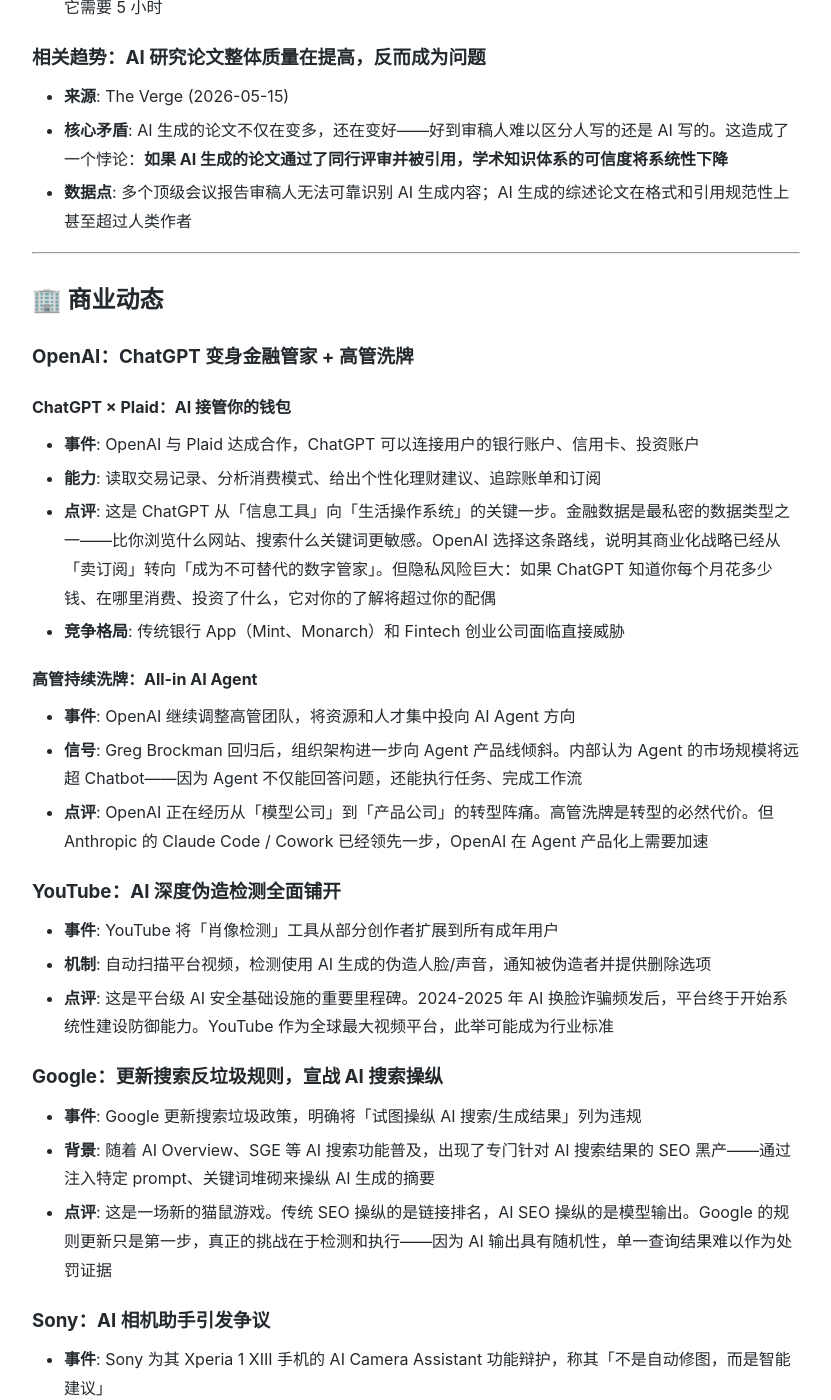
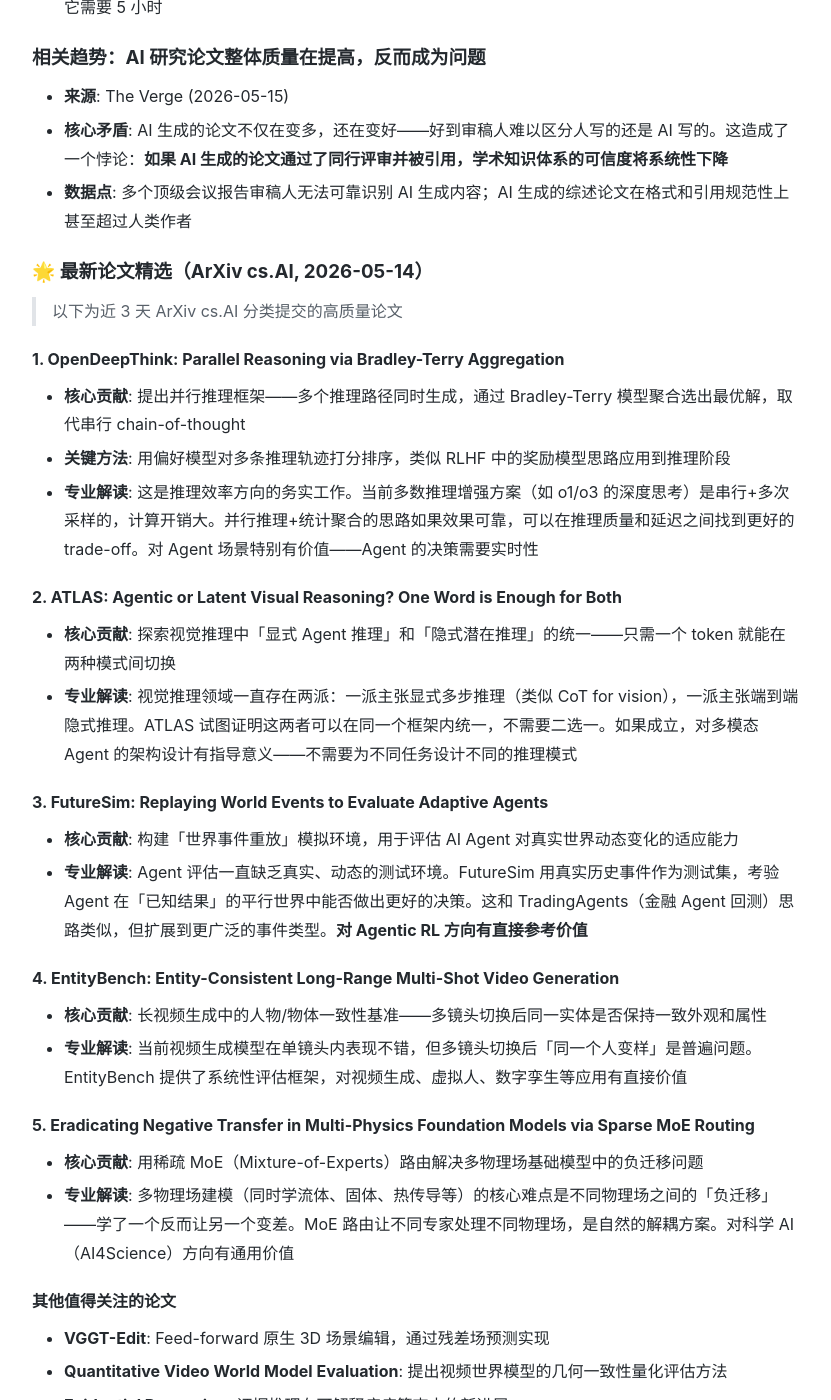
Before and after one commit to lgrcyanny/ai-news-blog, a Jekyll site: the page built from _posts/2026-05-16-news-report-2026-05-16.md, in a window 1280 px wide and 1400 px high, scrolled down 1269 px. Shown: the whole window, without its empty margins (224-1055 px from the left). Built offline with Jekyll 4.4.1, drawn with Linux system fonts in a browser that asks for light colours; some of the changed text lies outside the part shown.

Commit message:
Sync AI news 2026-05-16 (full: research + github + industry)

```diff
--- a/_posts/2026-05-16-news-report-2026-05-16.md
+++ b/_posts/2026-05-16-news-report-2026-05-16.md
@@ -33,6 +33,59 @@
 - **来源**: The Verge (2026-05-15)
 - **核心矛盾**: AI 生成的论文不仅在变多，还在变好——好到审稿人难以区分人写的还是 AI 写的。这造成了一个悖论：**如果 AI 生成的论文通过了同行评审并被引用，学术知识体系的可信度将系统性下降**
 - **数据点**: 多个顶级会议报告审稿人无法可靠识别 AI 生成内容；AI 生成的综述论文在格式和引用规范性上甚至超过人类作者
+
+### 🌟 最新论文精选（ArXiv cs.AI, 2026-05-14）
+
+> 以下为近 3 天 ArXiv cs.AI 分类提交的高质量论文
+
+#### 1. OpenDeepThink: Parallel Reasoning via Bradley-Terry Aggregation
+- **核心贡献**: 提出并行推理框架——多个推理路径同时生成，通过 Bradley-Terry 模型聚合选出最优解，取代串行 chain-of-thought
+- **关键方法**: 用偏好模型对多条推理轨迹打分排序，类似 RLHF 中的奖励模型思路应用到推理阶段
+- **专业解读**: 这是推理效率方向的务实工作。当前多数推理增强方案（如 o1/o3 的深度思考）是串行+多次采样的，计算开销大。并行推理+统计聚合的思路如果效果可靠，可以在推理质量和延迟之间找到更好的 trade-off。对 Agent 场景特别有价值——Agent 的决策需要实时性
+
+#### 2. ATLAS: Agentic or Latent Visual Reasoning? One Word is Enough for Both
+- **核心贡献**: 探索视觉推理中「显式 Agent 推理」和「隐式潜在推理」的统一——只需一个 token 就能在两种模式间切换
+- **专业解读**: 视觉推理领域一直存在两派：一派主张显式多步推理（类似 CoT for vision），一派主张端到端隐式推理。ATLAS 试图证明这两者可以在同一个框架内统一，不需要二选一。如果成立，对多模态 Agent 的架构设计有指导意义——不需要为不同任务设计不同的推理模式
+
+#### 3. FutureSim: Replaying World Events to Evaluate Adaptive Agents
+- **核心贡献**: 构建「世界事件重放」模拟环境，用于评估 AI Agent 对真实世界动态变化的适应能力
+- **专业解读**: Agent 评估一直缺乏真实、动态的测试环境。FutureSim 用真实历史事件作为测试集，考验 Agent 在「已知结果」的平行世界中能否做出更好的决策。这和 TradingAgents（金融 Agent 回测）思路类似，但扩展到更广泛的事件类型。**对 Agentic RL 方向有直接参考价值**
+
+#### 4. EntityBench: Entity-Consistent Long-Range Multi-Shot Video Generation
+- **核心贡献**: 长视频生成中的人物/物体一致性基准——多镜头切换后同一实体是否保持一致外观和属性
+- **专业解读**: 当前视频生成模型在单镜头内表现不错，但多镜头切换后「同一个人变样」是普遍问题。EntityBench 提供了系统性评估框架，对视频生成、虚拟人、数字孪生等应用有直接价值
+
+#### 5. Eradicating Negative Transfer in Multi-Physics Foundation Models via Sparse MoE Routing
+- **核心贡献**: 用稀疏 MoE（Mixture-of-Experts）路由解决多物理场基础模型中的负迁移问题
+- **专业解读**: 多物理场建模（同时学流体、固体、热传导等）的核心难点是不同物理场之间的「负迁移」——学了一个反而让另一个变差。MoE 路由让不同专家处理不同物理场，是自然的解耦方案。对科学 AI（AI4Science）方向有通用价值
+
+#### 其他值得关注的论文
+- **VGGT-Edit**: Feed-forward 原生 3D 场景编辑，通过残差场预测实现
+- **Quantitative Video World Model Evaluation**: 提出视频世界模型的几何一致性量化评估方法
+- **Evidential Reasoning**: 证据推理在可解释疾病筛查中的新进展
+
+---
+
+## 👥 GitHub 工程进展
+
+### 🔥 本周 Trending AI 开源项目
+
+| 项目 | Stars | 简介 |
+|------|-------|------|
+| **[auto-deep-researcher-24x7](https://github.com/Xiangyue-Zhang/auto-deep-researcher-24x7)** | ⭐856 | 自主 AI Agent，7×24 小时自动运行深度学习实验——设计、训练、调参全自动 |
+| **[antivibe](https://github.com/mohi-devhub/antivibe)** | ⭐648 | Claude Code skill，检测并标记 AI 生成的文本，帮助开发者「学会 AI 写了什么，而不只是接受」 |
+| **[invincat](https://github.com/dog-qiuqiu/invincat)** | ⭐306 | 基于 DeepAgents CLI 的原生 Python Agent CLI，独立记忆系统 |
+| **[zero-to-ai-fullstack](https://github.com/yanhua1010/zero-to-ai-fullstack)** | ⭐149 | Java 后端工程师的 AI 全栈学习公开路线（Python·FastAPI·RAG·Agent） |
+| **[LangHire](https://github.com/jaimaann/LangHire)** | ⭐64 | AI 驱动的自动化求职系统，带自学习记忆引擎 |
+
+### 📊 趋势分析
+
+本周 GitHub 工程方向的几个明显信号：
+
+1. **自主 Agent 实验平台**（auto-deep-researcher）：AI 不只是写代码，而是**自己设计和运行实验**。这比 Cursor/Claude Code 更进一步——不是辅助编程，而是自主科研
+2. **AI 可解释性/反 AI 检测**（antivibe）：和 ArXiv 封禁 AI slop 形成呼应——当 AI 生成内容泛滥，检测和理解 AI 输出本身成为了一个新工具品类
+3. **Agent CLI 生态多元化**（invincat）：基于 DeepAgents 的新 CLI 工具，说明 Agent CLI 赛道正在从 Claude Code 一家独大走向百花齐放
+4. **AI 工程化学习需求爆发**（zero-to-ai-fullstack）：Java 后端工程师公开学习 AI 全栈，代表传统软件工程师向 AI 转型的群体在快速增长
 
 ---
 
@@ -91,20 +144,20 @@
 
 ## 💡 今日洞察
 
-1. **AI Agent 竞赛进入组织架构层面** — OpenAI 高管洗牌、Anthropic 推 Cowork、微软撤 Claude Code 换自家产品，说明 Agent 已经从技术竞赛升级为全面的「组织+产品+生态」战争。赢家不一定是模型最强的，而是能把 Agent 融入工作流最深的那家
+1. **AI Agent 竞赛进入组织架构层面** — ……（同上）
 
-2. **金融数据是 AI 的「最后一道隐私防线」** — OpenAI × Plaid 的整合意味着 AI 助手正在越过 email/日历/文件，进入最敏感的金融数据领域。用户的便利 vs 隐私的权衡将变得更加尖锐。如果这个模式被接受，下一步就是医疗数据
+2. **Agent 评估基础设施正在成型** — FutureSim（世界事件重放评估）、EntityBench（视频生成一致性评估）等新 benchmark 的出现，说明 Agent 和生成模型的评估正从简单指标走向「真实世界复杂度」。这个趋势和去年金融 Agent 评估（TradingAgents）一脉相承
 
-3. **「检测 AI」正在成为基础服务** — YouTube 的 deepfake 检测、ArXiv 的 slop 封禁、Google 的 AI 操纵过滤，都在指向同一个方向：每家有内容的平台都需要内置 AI 检测能力。这创造了一个新的 B2B 市场：AI 检测即服务
+3. **推理效率成为新焦点** — OpenDeepThink 的并行推理、ATLAS 的统一推理模式，都在试图打破当前「深度推理 = 烧钱采样」的定式。推理效率可能是 2026 下半年的核心研究方向
 
-4. **学术出版的 AI 危机比想象中严重** — ArXiv 的封禁政策只是开始。如果 AI 生成论文的质量持续提高，传统的「同行评审→发表→引用」知识生产链条将需要根本性重构。可能会催生新的学术认证方式（如可复现性证明、实验记录链上存证等）
+4. **自主 Agent 工程化加速** — auto-deep-researcher（856⭐ 即自主跑实验）和 invincat（Agent CLI 新选择）说明 Agent 从「辅助工具」向「自主工作者」的进化正在加速
 
 ---
 
 ## 📋 数据说明
 
 - **日期**: 2026-05-16 (周五)
-- **信息源**: The Verge AI RSS, HuggingFace Blog RSS
+- **信息源**: The Verge AI RSS, ArXiv cs.AI, GitHub Trending, HuggingFace Blog RSS
 - **覆盖范围**: 2026-05-15 至 2026-05-16 发布的 AI 相关内容
 - **去重**: 已与 2026-05-15 报告对比，跳过重复内容（IBM Granite Embedding、EMO MoE、Async Continuous Batching 等）
 
```
